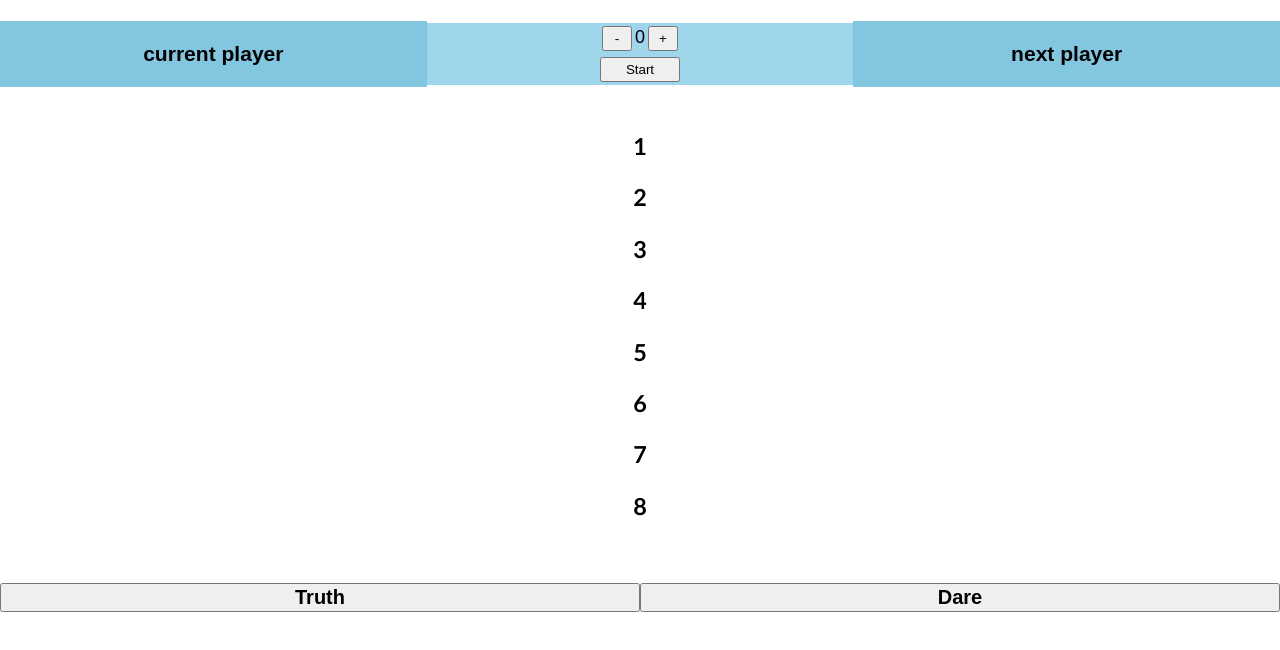
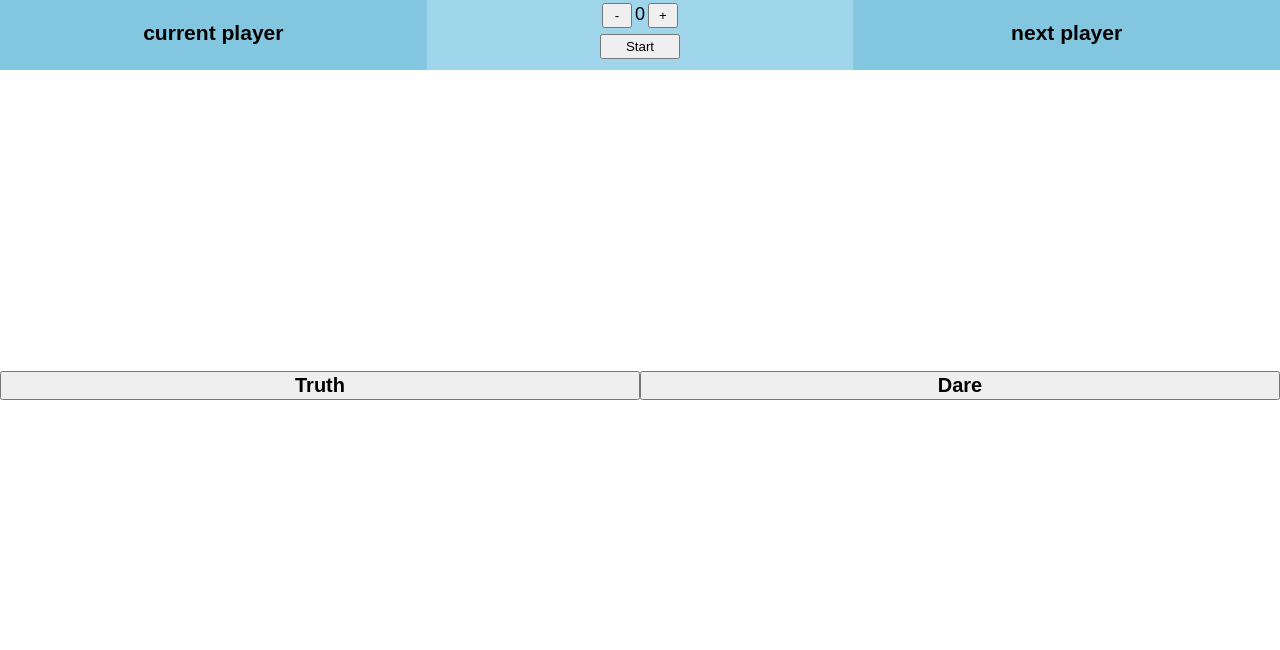
Before and after one commit to panoscool/truth-or-dare, a React (Create React App) app: page / in a window 1280 px wide. Shown: the top 650 px of the page. Built offline with nearby package versions, Linux system fonts and the light colour scheme.

Commit message:
How to render questionss from array?

```diff
--- a/src/App.css
+++ b/src/App.css
@@ -26,18 +26,21 @@
   grid-area: p;
   background: var(--main-color);
   font-size: 18px;
+  height: 70px;
 }
 
 .next-player {
   grid-area: n;
   background: var(--main-color);
   font-size: 18px;
+  height: 70px;
 }
 
 .timer {
   grid-area: t;
   background: var(--secondary-color);
   font-size: 18px;
+  height: 70px;
 }
 
 .questions {
--- a/src/App.js
+++ b/src/App.js
@@ -1,45 +1,52 @@
 import React, { Component } from 'react';
 import { truth, dare } from './components/questions';
 import './App.css';
+import CountdownTimer from './components/timer/countdown';
 
 class App extends Component {
   constructor() {
     super();
     this.state = {
-      timer: 0,
+      truthQuest: null,
+      dareQuest: null
     }
   }
 
-  increment = () => {
-    this.setState({timer: this.state.timer +1})
+    handleRandomTruth = () => {
+      this.setState({
+      truthQuest: Math.round(Math.random() * 9 + 1)
+      })
     }
 
-  decrement = () => {
-    this.setState({timer: this.state.timer -1})
+    handleRandomDare = () => {
+      this.setState({
+      dareQuest: Math.round(Math.random() * 9 + 1)
+      })
     }
 
   render() {
+    // {truth.map((quest, index) => <h3 key={index}>{quest.question}</h3>)}
+    // {dare.map((quest, index) => <h3 key={index}>{quest.question}</h3>)}
     return (
       <div className="App">
           <div className="timer">
-              <button className="btn-timer" onClick={this.decrement}>-</button>
-                {this.state.timer}
-              <button className="btn-timer" onClick={this.increment}>+</button>
-              <br />
-              <button className="btn-start">Start</button>
+            <CountdownTimer />
           </div>
+
           <div className="current-player">
             <h3>current player</h3>
           </div>
+
           <div className="next-player">
             <h3>next player</h3>
           </div>
+
           <div className="questions">
-            {truth.map((quest, index) => <h3 key={index}>{quest.question}</h3>)}
-            {dare.map((quest, index) => <h3 key={index}>{quest.question}</h3>)}
+             {truth[this.state.truthQuest]} {dare[this.state.dareQuest]}
           </div>
-          <button className="btn-truth">Truth</button>
-          <button className="btn-dare">Dare</button>
+
+          <button className="btn-truth" onClick={this.handleRandomTruth}>Truth</button>
+          <button className="btn-dare" onClick={this.handleRandomDare}>Dare</button>
       </div>
     );
   }
--- a/src/components/questions.js
+++ b/src/components/questions.js
@@ -1,15 +1,15 @@
 const truth = [
-    {question: "1"},
-    {question: "2"},
-    {question: "3"},
-    {question: "4"}
+    {question: "1", hasAppeard: false},
+    {question: "2", hasAppeard: false},
+    {question: "3", hasAppeard: false},
+    {question: "4", hasAppeard: false}
 ]
 
 const dare = [
-    {question: "5"},
-    {question: "6"},
-    {question: "7"},
-    {question: "8"}
+    {question: "5", hasAppeard: false},
+    {question: "6", hasAppeard: false},
+    {question: "7", hasAppeard: false},
+    {question: "8", hasAppeard: false}
 ]
 
 export {truth, dare};
--- /dev/null
+++ b/src/components/timer/countdown.js
@@ -0,0 +1,77 @@
+import React, { Component } from 'react';
+
+class CountdownTimer extends Component {
+  constructor() {
+    super();
+    this.state = {
+      time: {}, seconds: 0
+    }
+    this.timer = 0;
+  }
+
+  increment = () => {
+    this.setState({seconds: this.state.seconds +10})
+  }
+
+  decrement = () => {
+    this.setState({seconds: this.state.seconds -10})
+  }
+
+  secondsToTime(secs){
+    let hours = Math.floor(secs / (60 * 60));
+
+    let divisor_for_minutes = secs % (60 * 60);
+    let minutes = Math.floor(divisor_for_minutes / 60);
+
+    let divisor_for_seconds = divisor_for_minutes % 60;
+    let seconds = Math.ceil(divisor_for_seconds);
+
+    let obj = {
+      "h": hours,
+      "m": minutes,
+      "s": seconds
+    };
+    return obj;
+  }
+
+  componentDidMount() {
+    let timeLeft = this.secondsToTime(this.state.seconds);
+    this.setState({ time: timeLeft });
+  }
+
+  startTimer = () => {
+    if (this.timer === 0) {
+      this.timer = setInterval(this.countDown, 1000);
+    }
+  }
+
+  countDown = () => {
+    // Remove one second, set state so a re-render happens.
+    let seconds = this.state.seconds - 1;
+    this.setState({
+      time: this.secondsToTime(seconds),
+      seconds: seconds,
+    });
+
+    // Check if we're at zero.
+    if (seconds === 0) {
+      clearInterval(this.timer);
+    }
+  }
+
+  render() {
+    return (
+        <div className="CountdownTimer">
+            <div className="timer">
+              <button className="btn-timer" onClick={this.decrement}>-</button>
+                {this.state.seconds}
+              <button className="btn-timer" onClick={this.increment}>+</button>
+              <br />
+              <button className="btn-start" onClick={this.startTimer}>Start</button>
+            </div>
+        </div>
+    );
+  }
+}
+
+export default CountdownTimer;
```
Lines whose indentation alone changed are shown as unchanged.
